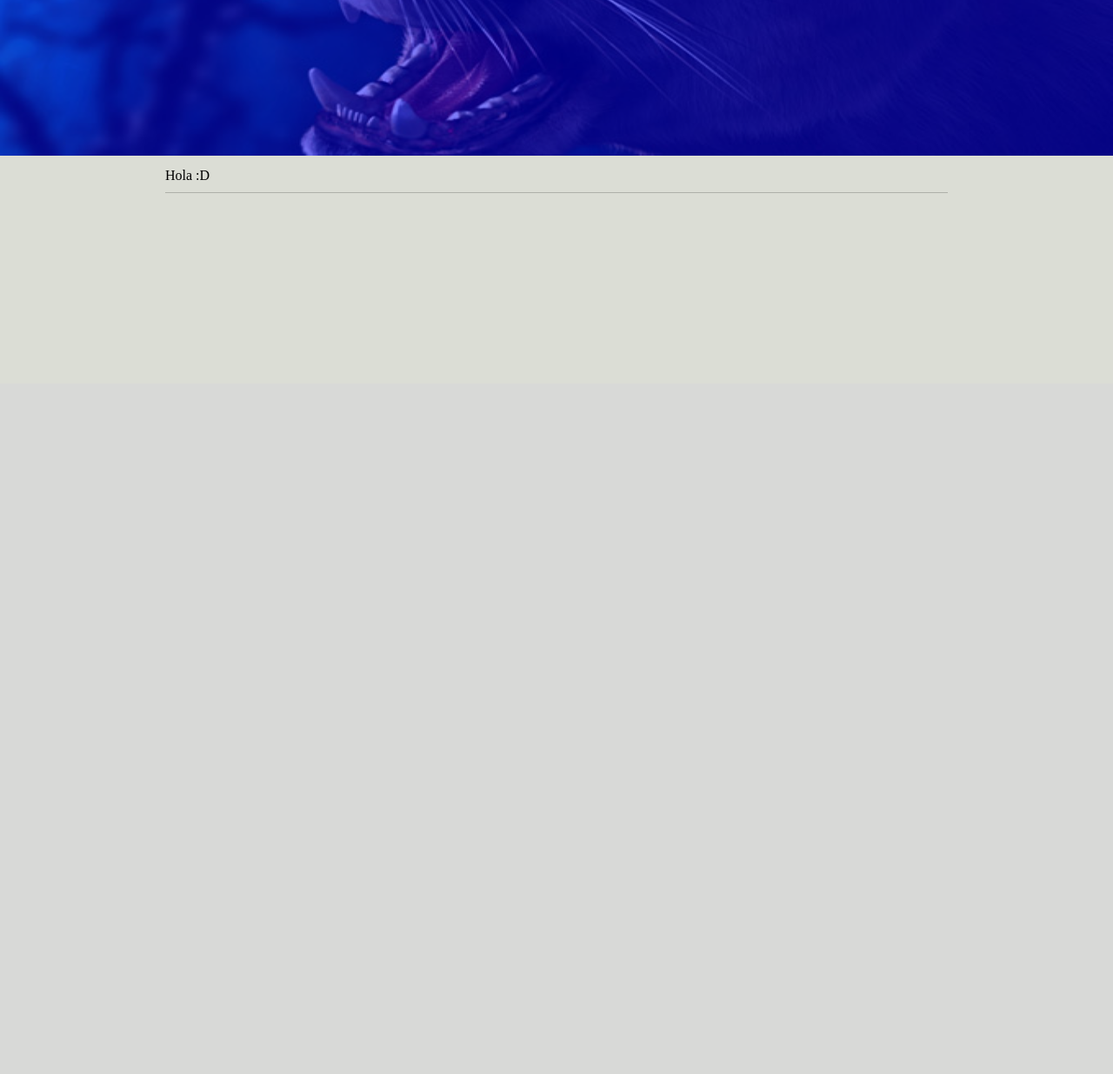
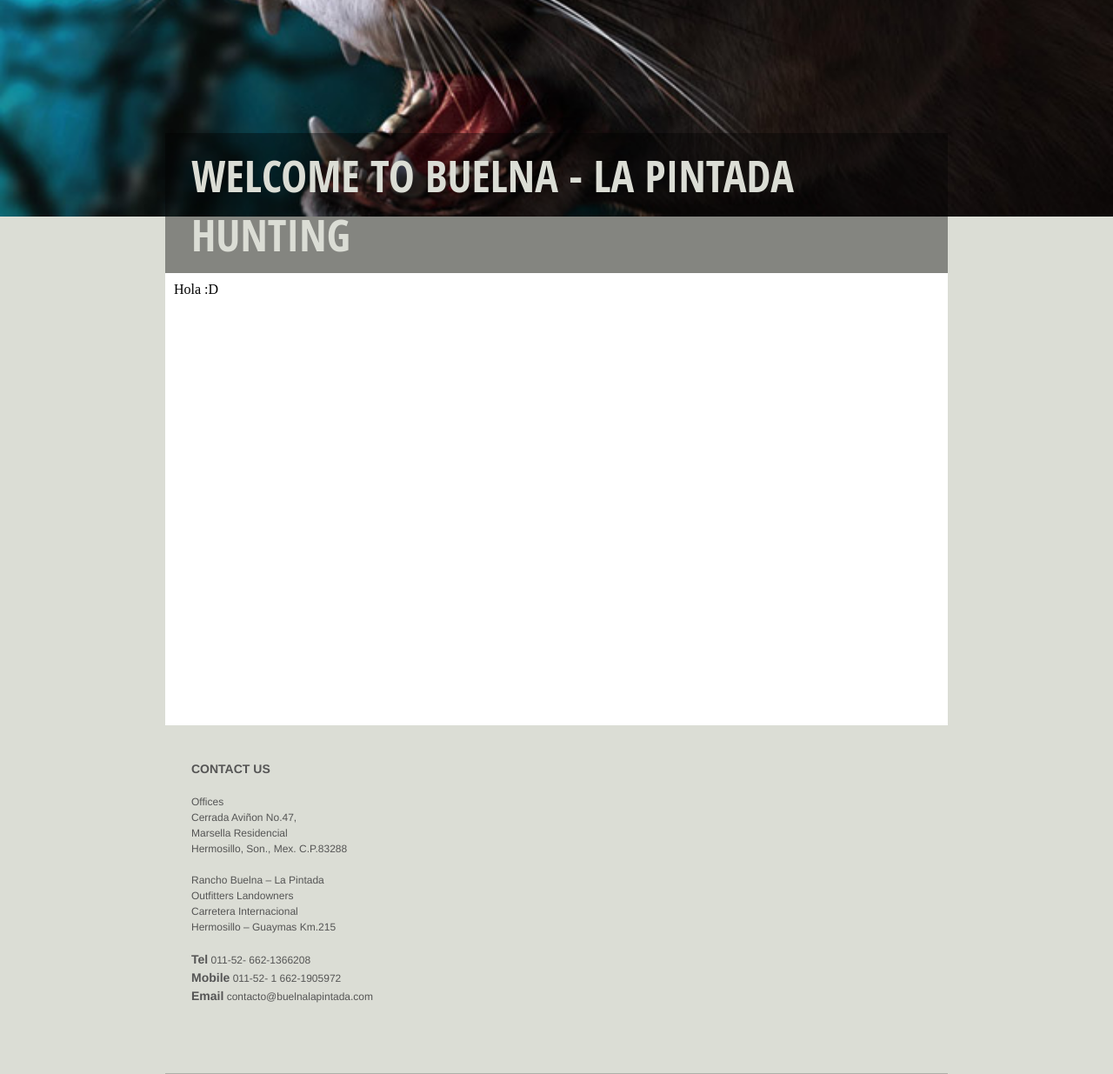
Before and after one commit to riyoce/buelnalapintada, a PHP site: page / in a window 1280 px wide. Shown: the part 359-1594 px from the top of the page at 87% size. Before the commit the page ends 581 px from the top, so only its background shows below. Run offline with PHP 8.4, Linux system fonts and the light colour scheme.

Commit message:
slider solucionado

```diff
--- a/resources/css/cssLayout.css
+++ b/resources/css/cssLayout.css
@@ -55,7 +55,7 @@ and open the template in the editor.
     margin: 0;
     padding: 0;
     border: 0;
-    height: 500px;
+    height: 570px;
 }
 
 
@@ -64,19 +64,50 @@ and open the template in the editor.
     margin: 0;
     padding: 0;
     border: 0;
-    height: 500px;
+    height: 570px;
     position: absolute;
-    background-color: blue;
-    opacity: 0.5;
+}
+
+#main_content{
+    width: 900px;
+    height: auto;
+    margin: 0 auto;
+}
+
+#logo{
+    margin-top: 20px;
+}
+
+#tittle{
+    margin-top: 150px;
+    background-color: rgba(0, 0, 0, 0.4);
+    width: 840px;
+    padding: 15px 30px 10px;
+
+    color: rgb(219, 221, 213);
+
+    font-family: 'Open Sans Condensed', Helvetica, Arial, sans-serif;
+    font-weight: bold;
+    font-style: normal;
+    font-size: 50px;
+}
+
+#content{
+    background-color: #fff;
+    width: 880px;
+    padding: 10px;
+    height: auto;
+    min-height: 500px;
 }
 
 #next_slider{
-    float: right;
+    right: 0;
     width: 50px;
     height: 50px;
     background-color: #373C2F;
     cursor: pointer;
-    margin-top: 200px;
+    top: 200px;
+    position: absolute;
 }
 
 #prev_slider{
@@ -88,15 +119,36 @@ and open the template in the editor.
     margin-top: 200px;
 }
 
-#main_content{
-    width: 900px;
-    margin:  0 auto;
-    padding: 10px;
+#bottom{
+    width: 870px;
+
+    margin: 0 auto;
+    margin-top: 40px;
+
+    font-family: 'Helvetica', Helvetica, Arial, sans-serif;
+    font-size: 12px;
+    font-style: normal;
+    line-height: 1.50;
+    color: #555555;
+
+    padding-left: 30px;
+    padding-bottom: 30px;
+
 }
 
-#bottom{
-    border-top: #AEB0A9 solid 1px;
+#bottom span{
+    font-weight: bold;
+    font-size: 14px;
+}
+
+#bottom_line1{
+
+    clear: both;
+
+    background-color: rgb(174,176,169);
+    height: 1px;
     width: 900px;
-    height: 100px;
-    margin: 0 auto;
+
+    margin-top: 30px;
+    margin-bottom: 50px;
 }
--- a/resources/css/default.css
+++ b/resources/css/default.css
@@ -15,3 +15,9 @@ body{
     border: 0;
     background-color: rgb(219, 221, 213);
 }
+
+img{
+    margin: 0;
+    padding: 0;
+    border: 0;
+}
--- a/template/Bottom.php
+++ b/template/Bottom.php
@@ -5,7 +5,44 @@ class bottom {
     public function printBottom() {
         echo "
             </div>
-        <div id=\"bottom\"></div>
+                <div id=\"bottom\">
+                    <span>CONTACT US</span>
+                    <br/>
+                    <br/>
+                    Offices<br/>
+                    Cerrada Aviñon No.47,<br/>
+                    Marsella Residencial<br/>
+                    Hermosillo, Son., Mex. C.P.83288<br/>
+                    <br/>
+                    Rancho Buelna – La Pintada<br/>
+                    Outfitters Landowners<br/>
+                    Carretera Internacional<br/>
+                    Hermosillo – Guaymas Km.215<br/>
+                    <br/>
+                    <span>Tel</span>
+                    011-52- 662-1366208<br/>
+                    <span>Mobile</span>
+                    011-52- 1 662-1905972<br/>
+                    <span>Email</span>
+                    contacto@buelnalapintada.com
+                </div>
+                <br/>
+                <div id=\"bottom_line1\"></div>
+            </div>
+
+            <div id=\"next_slider\" onclick=\"nextImage();\">
+            </div>
+        </div>
+        <div>
+            <img id=\"slider\"/>
+        </div>
+
+        <script type=\"text/javascript\">
+            window.onload = function(){
+                slider();
+                nIntervId = window.setInterval(slider, \"6000\");
+            };
+        </script>
       </body>
 </html>";
     }
--- a/template/Head.php
+++ b/template/Head.php
@@ -39,22 +39,15 @@ class Head {
         <div id=\"mascara\" onclick=\"hola();\">
             <div id=\"prev_slider\" onclick=\"prevImage();\">
             </div>
-            <div id=\"next_slider\" onclick=\"nextImage();\">
-            </div>
-        </div>
-        <div>
-            <img id=\"slider\"/>
-        </div>
 
-        <script type=\"text/javascript\">
-            window.onload = function(){
-                slider();
-                nIntervId = window.setInterval(slider, \"6000\");
-            };
-        </script>
+            <div id=\"main_content\">
+                <img id=\"logo\" src=\"http://buelnalapintada.com/wp-content/uploads/2013/01/logo_buelna_lapintada1.png\"/>
+                <div id=\"tittle\">
+                    WELCOME TO BUELNA - LA PINTADA HUNTING
+                </div>
+                <div id=\"content\">
 
-        <div id=\"main_content\">
-            ";
+                ";
     }
 
 }
```
Also changed, not shown: nbproject/private/private.xml (+6 -1 lines).
